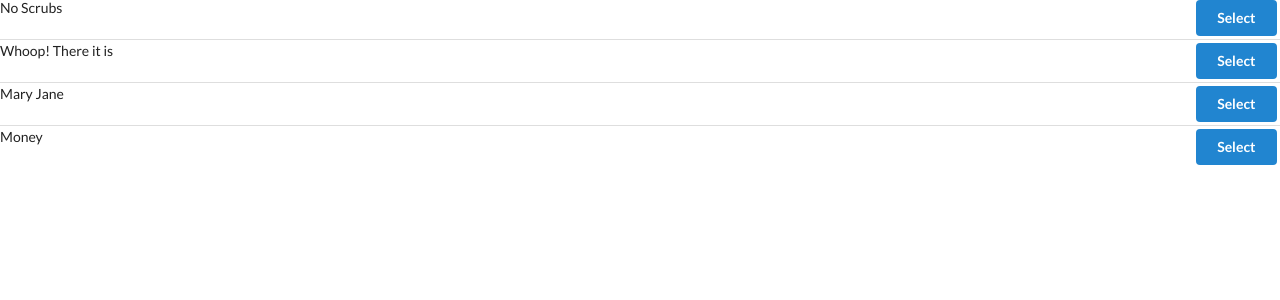
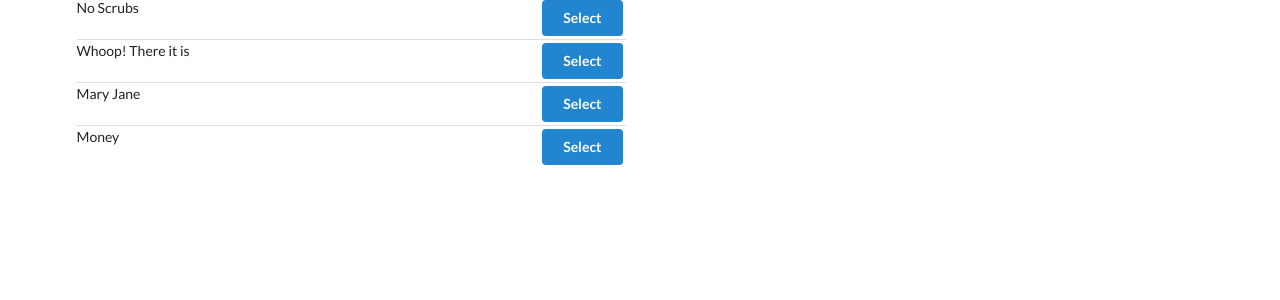
Before and after one commit to UchuNoKen/songs-list, a React (Create React App) app: page / in a window 1280 px wide. Shown: the top 300 px of the page. Built offline with nearby package versions, Linux system fonts and the light colour scheme.

Commit message:
Wired action creator to connect function.

```diff
--- a/src/components/App.js
+++ b/src/components/App.js
@@ -3,8 +3,12 @@ import SongList from "./SongList";
 
 const App = () => {
   return (
-    <div>
-      <SongList />
+    <div className="ui container grid">
+      <div className="ui row">
+        <div className="column eight wide">
+          <SongList />
+        </div>
+      </div>
     </div>
   );
 };
@@ -12,8 +16,8 @@ const App = () => {
 export default App;
 
 // <div className="ui container grid">
-// <div className="ui row">
-//   <div className="column eight wide">
+//
+//
 //   </div>
 //   </div>
 // </div>
--- a/src/components/SongList.js
+++ b/src/components/SongList.js
@@ -1,5 +1,6 @@
 import React, { Component } from "react";
 import { connect } from "react-redux";
+import { selectSong } from "../actions";
 
 class SongList extends Component {
   renderList() {
@@ -7,7 +8,9 @@ class SongList extends Component {
       return (
         <div className="item" key={song.title}>
           <div className="right floated content">
-            <button className="ui button primary">Select</button>
+            <button className="ui button primary" onClick={() => this.props.selectSong(song)}>
+              Select
+            </button>
           </div>
           <div className="content">{song.title}</div>
         </div>
@@ -21,7 +24,11 @@ class SongList extends Component {
 }
 
 const mapStateToProps = state => {
+  // console.log(state); updating state when buttons clicked
   return { songs: state.songs };
 };
 
-export default connect(mapStateToProps)(SongList);
+export default connect(
+  mapStateToProps,
+  { selectSong }
+)(SongList);
```
